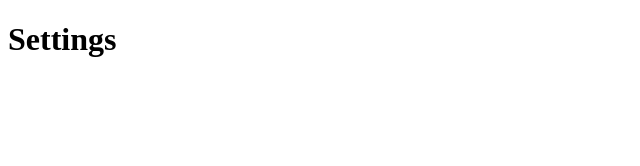
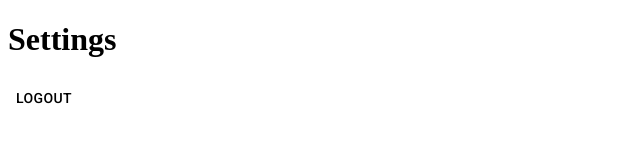
Before and after one commit to briantam23/sebra-chrome-extension, a React (Create React App) app in the folder client/: page /#/account/1/settings in a window 1280 px wide. Shown: the top 166 px of the page, without its empty margins (0-640 px from the left). Built offline with nearby package versions, Linux system fonts and the light colour scheme.

Commit message:
Added logout button

```diff
--- a/client/src/components/Nav.js
+++ b/client/src/components/Nav.js
@@ -11,7 +11,7 @@ import SettingsIcon from '@material-ui/icons/Settings';
 
 const useStyles = makeStyles({
   root: {
-    width: 500
+    width: '253px'
   }
 });
 
--- a/client/src/components/Settings.js
+++ b/client/src/components/Settings.js
@@ -1,9 +1,20 @@
 import React from 'react';
+import { useDispatch } from 'react-redux';
+import { logout } from '../store/actions/auth';
+import Button from '@material-ui/core/Button';
 
 
-const Settings = () => {
+const Settings = ({ history }) => {
+    const dispatch = useDispatch();
+    const handleLogout = () => dispatch(logout(history));
+
     return(
-        <h1>Settings</h1>
+        <div>
+            <h1>Settings</h1>
+            <Button onClick={ () => handleLogout() } color="inherit">
+                Logout
+            </Button>
+        </div>
     )
 }
 
--- a/client/src/components/app/App.js
+++ b/client/src/components/app/App.js
@@ -26,7 +26,7 @@ const App = () => {
         {/* <Route exact path='/dashboard' render={ ({ history }) => <Dashboard history={ history }/> } /> */}
         <Route path='/account/:authAddress/search' render={ () => <FindSites/> } />
         <Route path='/account/:authAddress/search-results' render={ () => <SiteResults/> } />
-        <Route path='/account/:authAddress/settings' render={ () => <Settings/> } />
+        <Route path='/account/:authAddress/settings' render={ ({ history }) => <Settings history={ history }/> } />
         <Route render={ ({ location, history }) => <Nav pathname={ location.pathname } history={ history }/> } />
       </Router>
     )
--- a/client/src/store/actions/auth.js
+++ b/client/src/store/actions/auth.js
@@ -48,11 +48,9 @@ const _removeAuth = auth => ({
     auth
 })
 
-export const logout = (history, recipientAddress, chargeAmount) => {
+export const logout = history => {
     window.localStorage.removeItem('token');
-    recipientAddress && chargeAmount
-        ? history.push(`/login/${recipientAddress}/${chargeAmount}`)
-        : history.push('/login')
+    history.push('/')
     return _removeAuth({});
  }
 
```
